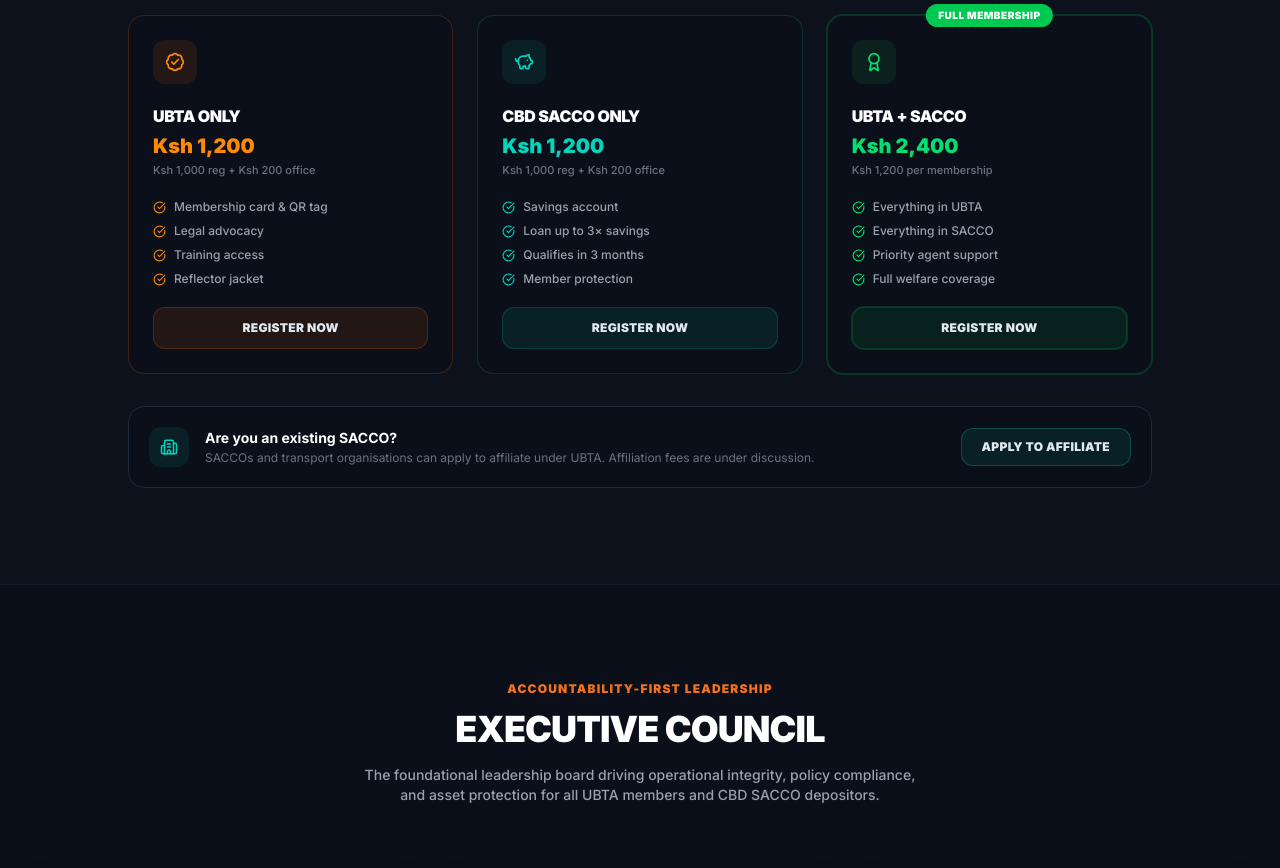
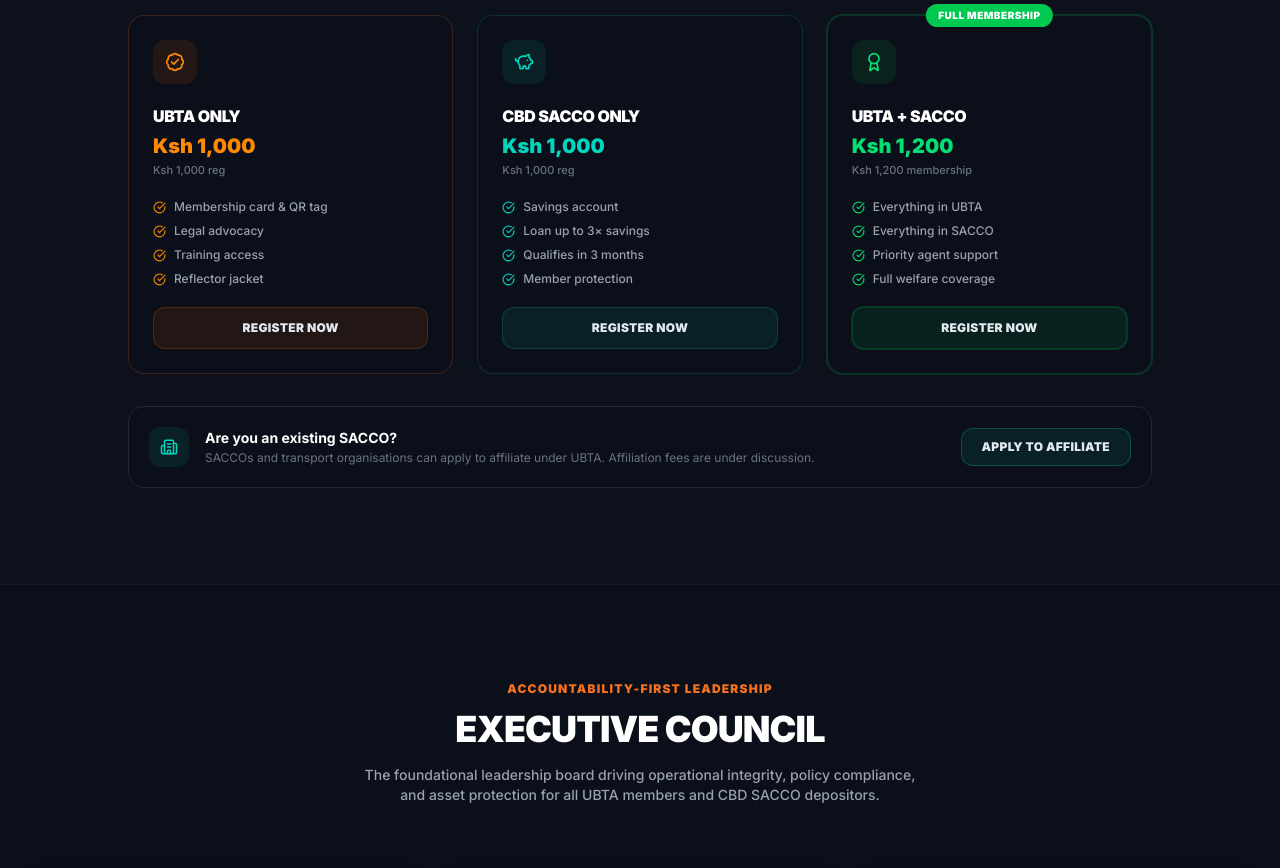
Before and after one commit to Shaaas/UBTA, a Next.js app: page /about in a window 1280 px wide. Shown: the part 1680-2548 px from the top of the page. Built offline with nearby package versions, Linux system fonts and the light colour scheme; grey boxes are pictures that could not be loaded.

Commit message:
changing prices in about

```diff
--- a/app/about/page.tsx
+++ b/app/about/page.tsx
@@ -144,8 +144,8 @@
     bg: "bg-orange-500/10",
     border: "border-orange-500/20",
     title: "UBTA Only",
-    fee: "Ksh 1,200",
-    feeSub: "Ksh 1,000 reg + Ksh 200 office",
+    fee: "Ksh 1,000",
+    feeSub: "Ksh 1,000 reg",
     perks: ["Membership card & QR tag", "Legal advocacy", "Training access", "Reflector jacket"],
   },
   {
@@ -154,8 +154,8 @@
     bg: "bg-teal-500/10",
     border: "border-teal-500/20",
     title: "CBD SACCO Only",
-    fee: "Ksh 1,200",
-    feeSub: "Ksh 1,000 reg + Ksh 200 office",
+    fee: "Ksh 1,000",
+    feeSub: "Ksh 1,000 reg",
     perks: ["Savings account", "Loan up to 3× savings", "Qualifies in 3 months", "Member protection"],
   },
   {
@@ -164,8 +164,8 @@
     bg: "bg-green-500/10",
     border: "border-green-500/20 ring-1 ring-green-500/20",
     title: "UBTA + SACCO",
-    fee: "Ksh 2,400",
-    feeSub: "Ksh 1,200 per membership",
+    fee: "Ksh 1,200",
+    feeSub: "Ksh 1,200 membership",
     badge: "Full membership",
     perks: ["Everything in UBTA", "Everything in SACCO", "Priority agent support", "Full welfare coverage"],
   },
```
